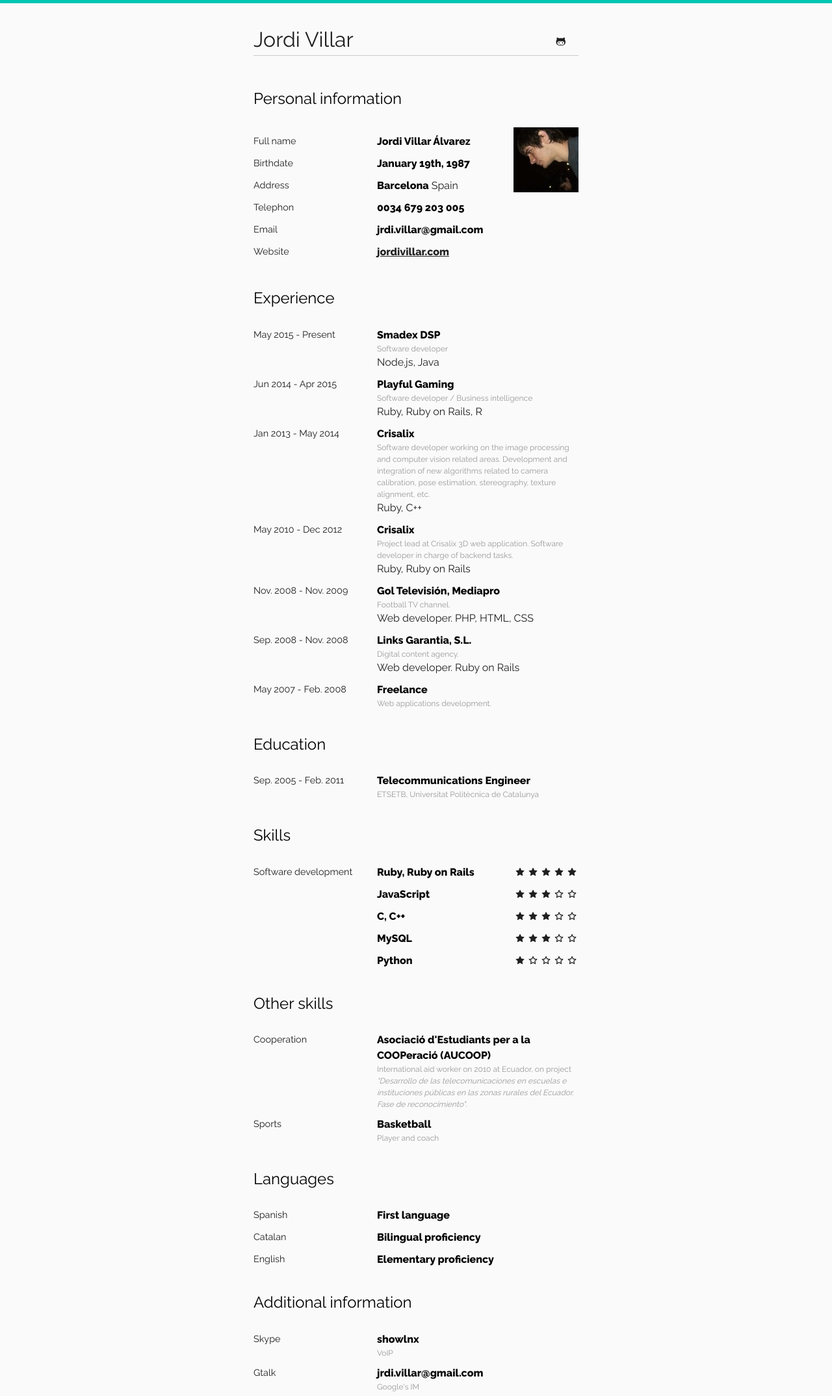
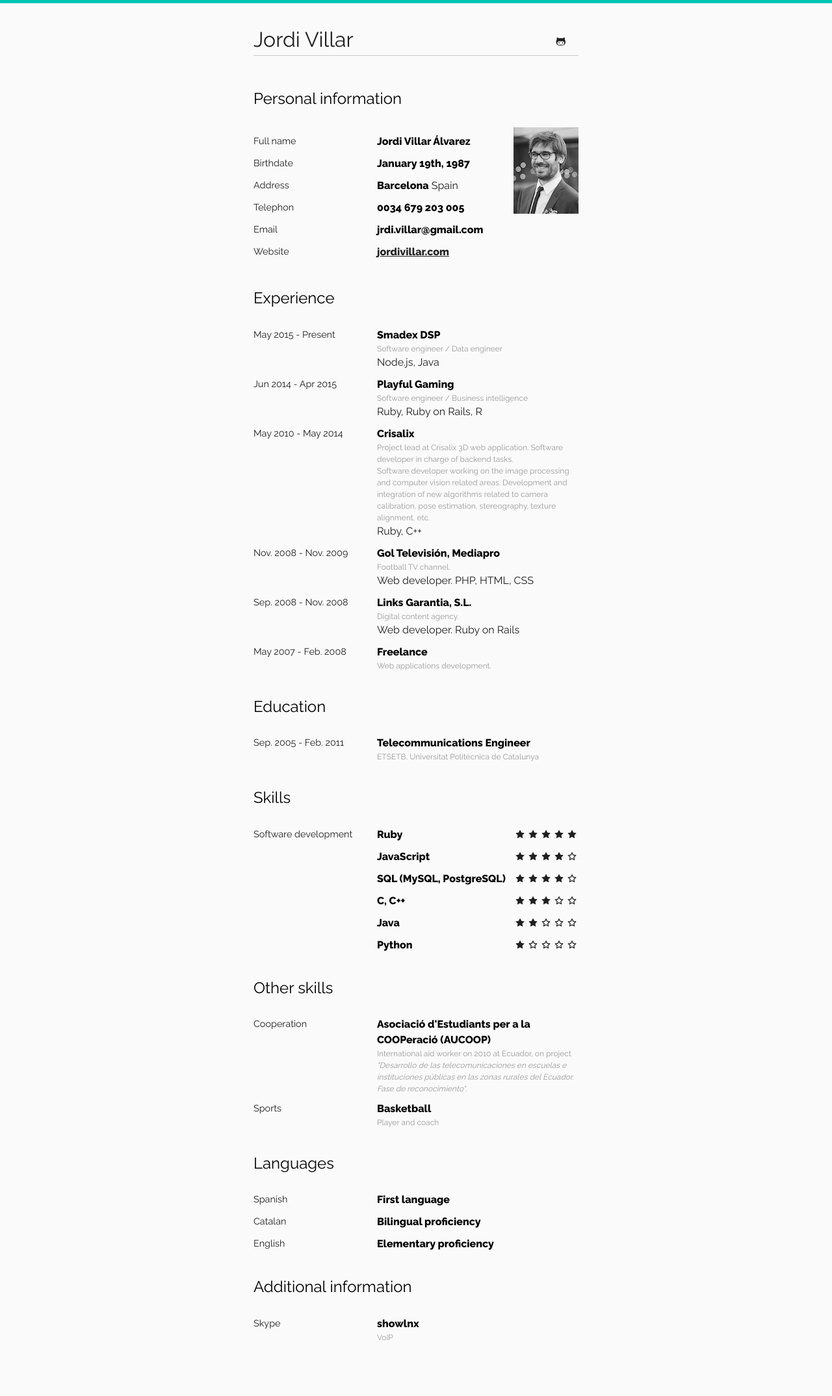
Before and after one commit to jrdi/jrdi.github.com, a Jekyll site: the page built from cv/index.html, in a window 1280 px wide. Shown: the whole page at 65% size. Built offline with Jekyll 4.4.1, drawn with Linux system fonts in a browser that asks for light colours; Markdown is read by kramdown in place of the engine named in the settings; after the commit the page ends 2073 px from its top, so only the background shows below that.

Commit message:
Improve cv

```diff
--- a/css/main.css
+++ b/css/main.css
@@ -131,7 +131,7 @@ div.post span.extra {
 /* CV */
 .hresume .vcard {
   overflow: hidden;
-  background: url('/images/I.jpg') right top no-repeat;
+  background: url('/images/I.png') right top no-repeat;
 }
 .hresume h2 {
   margin: 1.5em 0 1.1em;
--- a/cv/index.html
+++ b/cv/index.html
@@ -29,16 +29,13 @@ title: Curriculum vitae
   <ul class="vcalendar">
     <li class="experince vevent"><span><abbr class="dtstart" title="2015-05-01">May 2015</abbr> - <abbr class="dtend" title="2015-05-01">Present</abbr></span>
     <strong class="location">Smadex DSP</strong>
-    <small class="summary">Software developer</small>Node.js, Java</li>
+    <small class="summary">Software engineer / Data engineer</small>Node.js, Java</li>
     <li class="experince vevent"><span><abbr class="dtstart" title="2014-06-01">Jun 2014</abbr> - <abbr class="dtend" title="2015-04-01">Apr 2015</abbr></span>
     <strong class="location">Playful Gaming</strong>
-    <small class="summary">Software developer / Business intelligence</small>Ruby, Ruby on Rails, R</li>
-    <li class="experince vevent"><span><abbr class="dtstart" title="2013-01-01">Jan 2013</abbr> - <abbr class="dtend" title="2014-05-01">May 2014</abbr></span>
+    <small class="summary">Software engineer / Business intelligence</small>Ruby, Ruby on Rails, R</li>
+    <li class="experince vevent"><span><abbr class="dtstart" title="2010-05-01">May 2010</abbr> - <abbr class="dtend" title="2014-05-01">May 2014</abbr></span>
     <strong class="location">Crisalix</strong>
-    <small class="summary">Software developer working on the image processing and computer vision related areas. Development and integration of new algorithms related to camera calibration, pose estimation, stereography, texture alignment, etc.</small>Ruby, C++</li>
-    <li class="experince vevent"><span><abbr class="dtstart" title="2010-05-10">May 2010</abbr> - <abbr class="dtend" title="2012-12-31">Dec 2012</abbr></span>
-    <strong class="location">Crisalix</strong>
-    <small class="summary">Project lead at Crisalix 3D web application. Software developer in charge of backend tasks.</small>Ruby, Ruby on Rails</li>
+    <small class="summary">Project lead at Crisalix 3D web application. Software developer in charge of backend tasks.<br />Software developer working on the image processing and computer vision related areas. Development and integration of new algorithms related to camera calibration, pose estimation, stereography, texture alignment, etc.</small>Ruby, C++</li>
     <li class="experince vevent"><span><abbr class="dtstart" title="2008-11-14">Nov. 2008</abbr> - <abbr class="dtend" title="2009-11-16">Nov. 2009</abbr></span>
     <strong class="location">Gol Televisión, Mediapro</strong>
     <small class="summary">Football TV channel.</small>Web developer. PHP, HTML, CSS</li>
@@ -60,7 +57,7 @@ title: Curriculum vitae
   <h2 class='subcontent'>Skills</h2>
   <ul>
     <li>
-      <span>Software development</span><strong>Ruby, Ruby on Rails</strong>
+      <span>Software development</span><strong>Ruby</strong>
       <i class="skills icon-star"></i>
       <i class="skills icon-star"></i>
       <i class="skills icon-star"></i>
@@ -70,7 +67,15 @@ title: Curriculum vitae
     <li>
       <strong>JavaScript</strong>
       <i class="skills icon-star-empty"></i>
+      <i class="skills icon-star"></i>
+      <i class="skills icon-star"></i>
+      <i class="skills icon-star"></i>
+      <i class="skills icon-star"></i>
+    </li>
+    <li>
+      <strong>SQL (MySQL, PostgreSQL)</strong>
       <i class="skills icon-star-empty"></i>
+      <i class="skills icon-star"></i>
       <i class="skills icon-star"></i>
       <i class="skills icon-star"></i>
       <i class="skills icon-star"></i>
@@ -84,10 +89,10 @@ title: Curriculum vitae
       <i class="skills icon-star"></i>
     </li>
     <li>
-      <strong>MySQL</strong>
+      <strong>Java</strong>
       <i class="skills icon-star-empty"></i>
       <i class="skills icon-star-empty"></i>
-      <i class="skills icon-star"></i>
+      <i class="skills icon-star-empty"></i>
       <i class="skills icon-star"></i>
       <i class="skills icon-star"></i>
     </li>
@@ -124,8 +129,5 @@ title: Curriculum vitae
     <li><span>Skype</span>
     <strong>showlnx</strong>
     <small>VoIP</small></li>
-    <li><span>Gtalk</span>
-    <strong>jrdi.villar@gmail.com</strong>
-    <small>Google's IM</small></li>
   </ul>
 </div>
```
Also changed, not shown: images/I.jpg (deleted), images/I.png (added).
